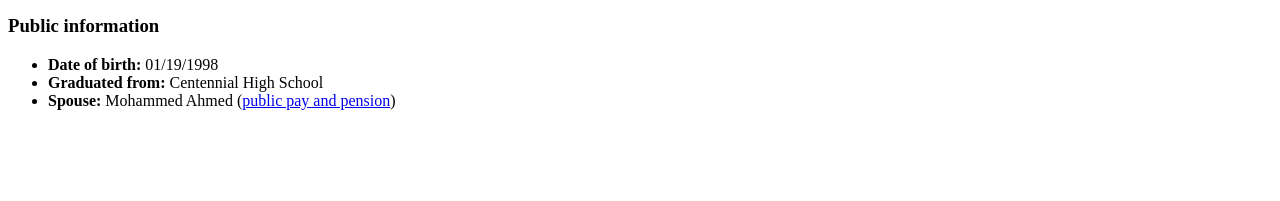
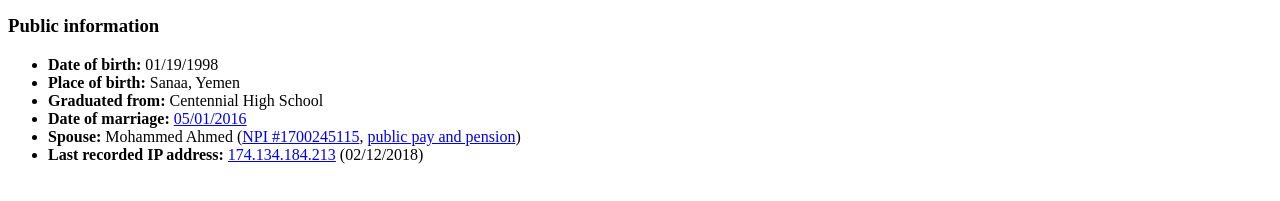
Before and after one commit to findingreemo/info, a plain HTML site: page index.html in a window 1280 px wide. Shown: the part 473-674 px from the top of the page. Drawn offline with Linux system fonts and the light colour scheme.

Commit message:
Update index.html

```diff
--- a/index.html
+++ b/index.html
@@ -22,8 +22,11 @@
             <h3>Public information</h3>
             <ul>
                 <li><strong>Date of birth:</strong> 01/19/1998</li>
+                <li><strong>Place of birth:</strong> Sanaa, Yemen
                 <li><strong>Graduated from:</strong> Centennial High School</li>
-                <li><strong>Spouse:</strong> Mohammed Ahmed (<a href="https://transparentcalifornia.com/salaries/2016/kern-county/ahmed-mohammed-osman/" target="_blank">public pay and pension</a>)</li>
+                <li><strong>Date of marriage:</strong> <a href="https://registry.theknot.com/reem-ahmed-mohammed-ahmed-may-2016/12449410" target="_blank">05/01/2016</a>
+                <li><strong>Spouse:</strong> Mohammed Ahmed (<a href="https://www.hipaaspace.com/medical_billing/coding/national_provider_identifier/codes/npi_1700245115.aspx" target="_blank">NPI #1700245115</a>, <a href="https://transparentcalifornia.com/salaries/2016/kern-county/ahmed-mohammed-osman/" target="_blank">public pay and pension</a>)</li>
+                <li><strong>Last recorded IP address:</strong> <a href="http://www.ip-tracker.org/locator/ip-lookup.php?ip=174.134.184.213" target="_blank">174.134.184.213</a> (02/12/2018)
             </ul>
         </article>
     </section>
```
